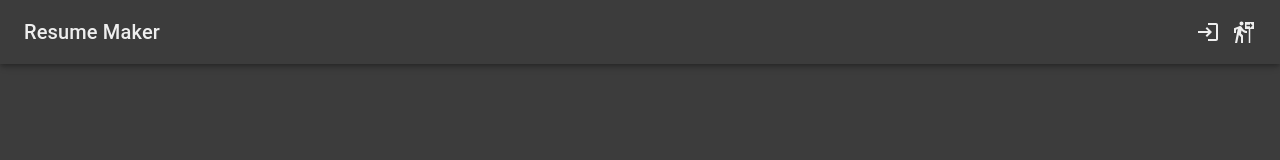
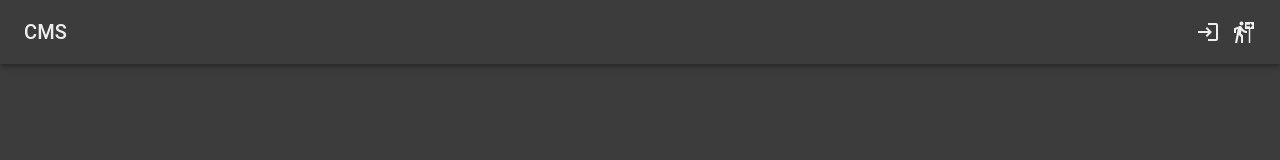
Before and after one commit to shivamanand-dev/admin-studio-cms, a Next.js app: page / in a window 1280 px wide. Shown: the top 160 px of the page. Built offline with nearby package versions, Linux system fonts and the light colour scheme; what next-redux-wrapper would draw is missing.

Commit message:
modified

```diff
--- a/src/components/Navbar/index.js
+++ b/src/components/Navbar/index.js
@@ -23,7 +23,6 @@ import { useState } from "react";
 import { userService } from "@/services/user.services";
 import { app_routes } from "@/utils/constants/app_constants";
 
-import InputField from "../InputField";
 import { StyledNavbar } from "./StyledNavbar";
 
 function Navbar({ messageBadgeContent = 1 }) {
@@ -155,22 +154,13 @@ function Navbar({ messageBadgeContent = 1 }) {
           sx={{ background: "#3c3c3c", color: "#eeeeee" }}
         >
           <Toolbar>
-            {/* <IconButton
-              size="large"
-              edge="start"
-              color="inherit"
-              aria-label="open drawer"
-              sx={{ mr: 2 }}
-            >
-              <MenuIcon />
-            </IconButton> */}
             <Typography
               variant="h6"
               noWrap
               component="div"
               sx={{ display: { sm: "block" } }}
             >
-              Resume Maker
+              CMS
             </Typography>
             <Box sx={{ flexGrow: 1 }} />
             <Box sx={{ display: { xs: "none", md: "flex" } }}>
@@ -206,7 +196,7 @@ function Navbar({ messageBadgeContent = 1 }) {
               )}
               {user && (
                 <>
-                  <InputField placeholder="Search Username" />
+                  {/* <InputField placeholder="Search Username" /> */}
                   <IconButton
                     size="large"
                     aria-label="show 17 new notifications"
```
